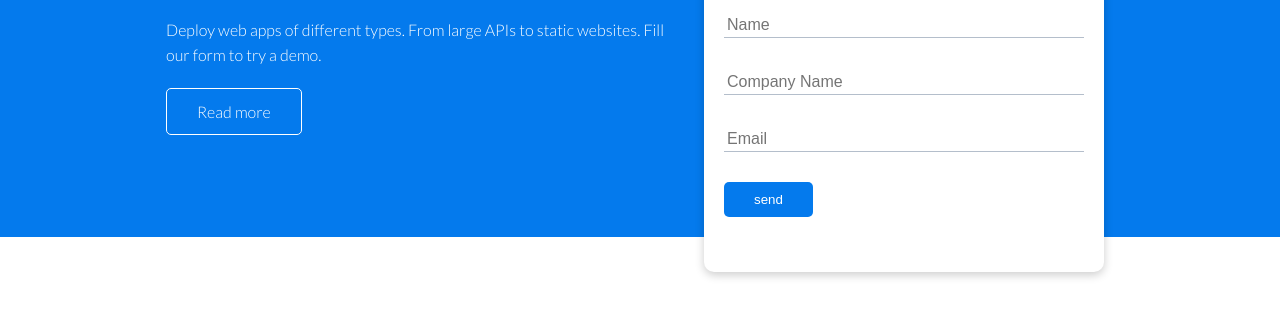
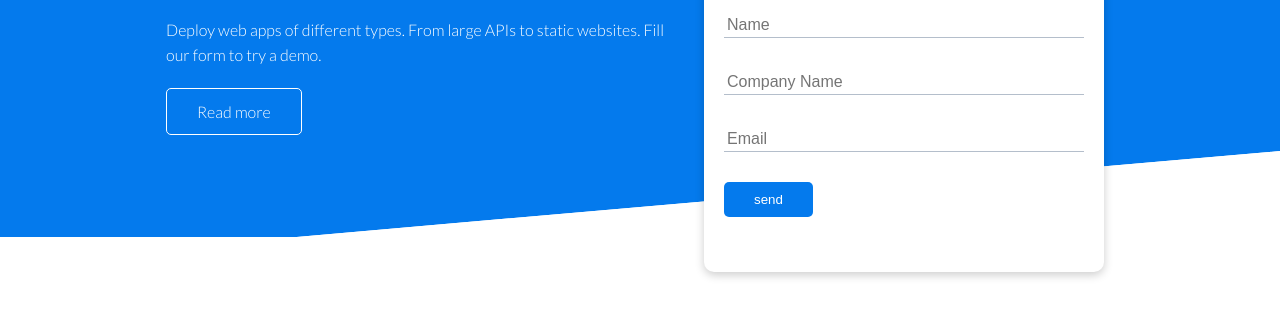
Before and after one commit to coder-tanvir/Deployment-design, a plain HTML site: page index.html in a window 1280 px wide. Shown: the part 233-550 px from the top of the page. Drawn offline with Linux system fonts and the light colour scheme.

Commit message:
Added skewed area

```diff
--- a/css/style.css
+++ b/css/style.css
@@ -116,7 +116,20 @@ img{
     outline:none;
 }
 
-
+.showcase::before,
+.showcase::after{
+    content:'';
+    position:absolute;
+    height:100px;
+    bottom:-70px;
+    right:0;
+    left:0;
+    background: #fff;
+    transform:skewY(-5deg);
+    --webkit-transform:skewY(-5deg);
+    -moz-transform:skewY(-5deg);
+    -ms-transform:skewY(-5deg);
+}
 
 /***********Utilities*************************/
 .container{
```
